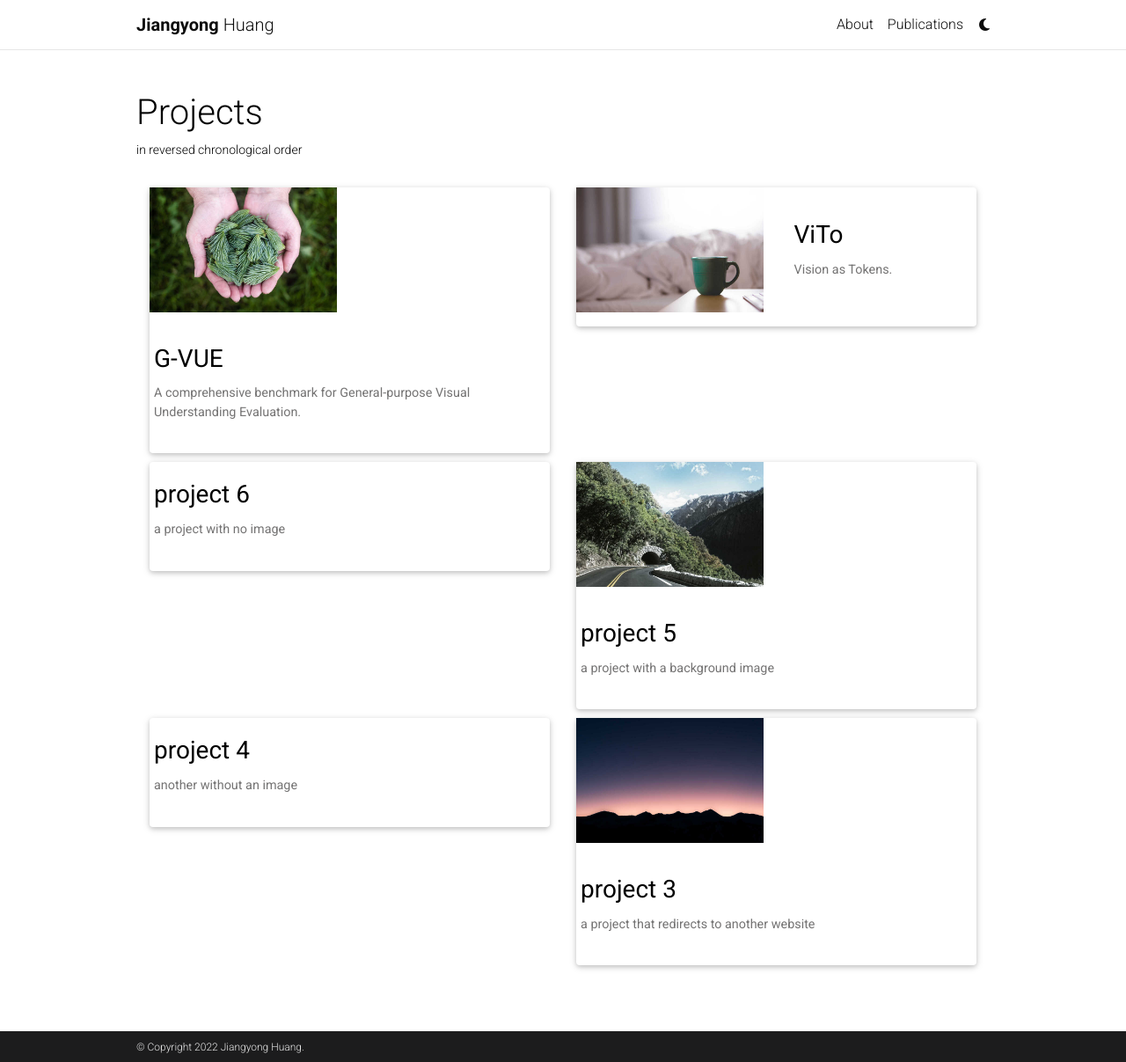
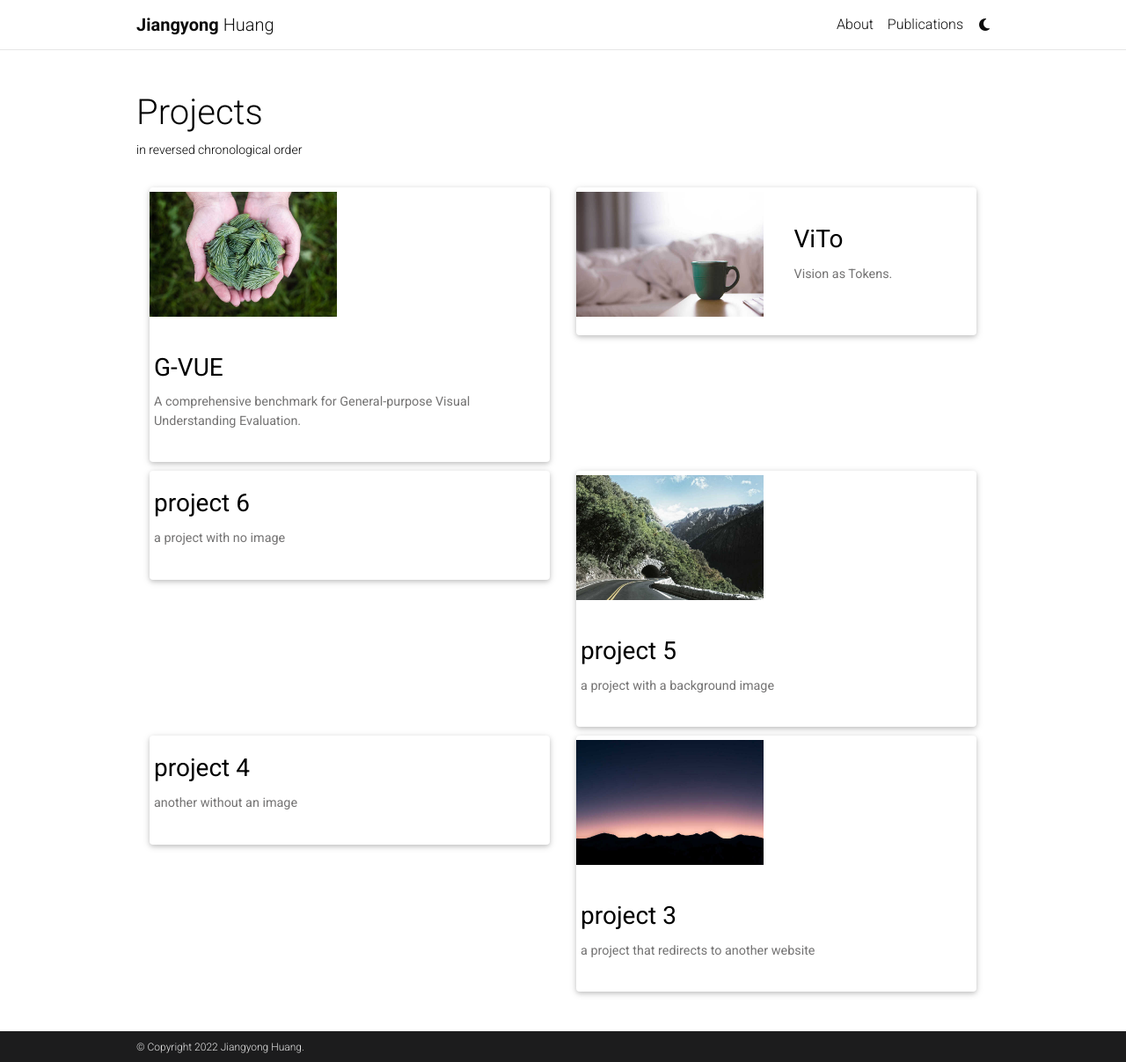
Before and after one commit to huangjy-pku/huangjy-pku.github.io, a Jekyll site: the page built from _pages/projects.md, in a window 1280 px wide and 1207 px high. Shown: the whole window at 88% size. Built offline with Jekyll 4.4.1, drawn with Linux system fonts in a browser that asks for light colours; nearby versions of some CDN libraries; comment, search, counter and statistics services are not loaded; a style sheet for code colours, icons or effects is not loaded.

Commit message:
modify layout

```diff
--- a/_includes/figure.html
+++ b/_includes/figure.html
@@ -17,6 +17,7 @@
     <img
       src="{{ include.path | relative_url }}"
       {% if include.class %}class="{{ include.class }}"{% endif %}
+      vspace="5"
       width="83%"
       height="auto"
       {% if include.alt %}alt="{{ include.alt }}"{% endif %}
--- a/_layouts/about.html
+++ b/_layouts/about.html
@@ -36,7 +36,7 @@ layout: default
           </div>
           {%- endif %}
 
-          <div class="clearfix">
+          <div class="clearfix" style="width: 1025px">
             {{ content }}
           </div>
 
```
